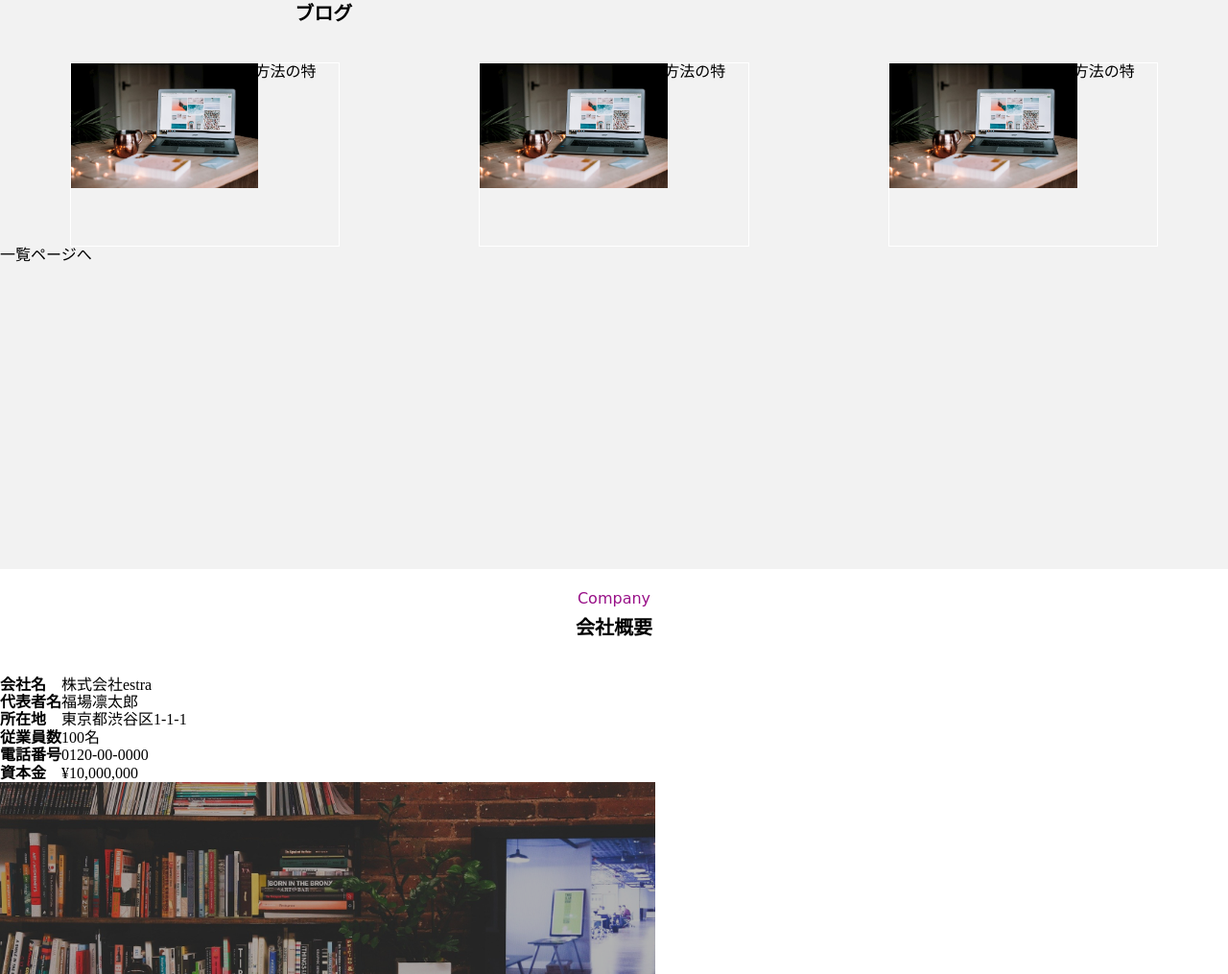
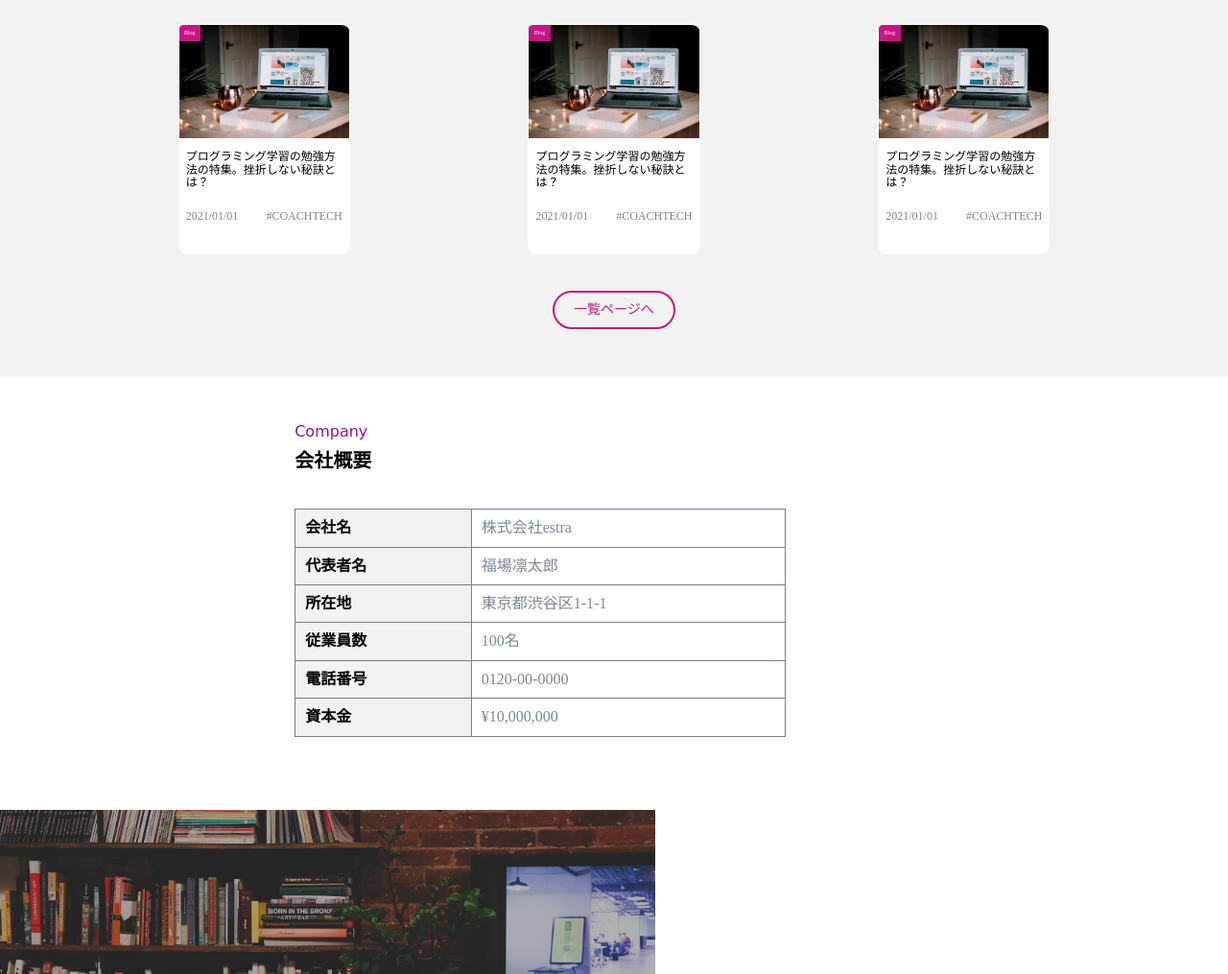
Before and after one commit to nisihara-yudai/seiteki_enshu02, a plain HTML site: page index.html in a window 1280 px wide. Shown: the part 2408-3423 px from the top of the page at 96% size. Drawn offline with Linux system fonts and the light colour scheme; a web font is replaced by a local one.

Commit message:
test10 commit

```diff
--- a/css/style.css
+++ b/css/style.css
@@ -119,7 +119,7 @@ span.news {
 
 .background {
     background: #f2f2f2;
-    height: 80vh;
+    height: 75vh;
 }
 
 .sub-title {
@@ -241,25 +241,123 @@ p.business01 {
     margin-right: -23%;
 }
 
+.background01 {
+    background: #f2f2f2;
+    height: 60vh;
+}
+
 .blogs {
     display: flex;
-    justify-content: space-around;
+    justify-content: space-evenly;
 }
 
 .blog {
     position: relative;
     border: 1px solid #fff;
-    height: 24vh;
-    width: 22%;
+    height: 30vh;
+    width: 14%;
+    background: #fff;
+    border-radius: 5%;
 }
 
 .blog_title {
     position: absolute;
     color: #fff;
     background: #C71585;
+    font-size: 5%;
+    padding: 3%;
+    top: 0;
+    left: 0;
+    z-index: 1;
+    border-top-left-radius: 21%;
 }
 
 img.pc_cafe {
-    width: 70%;
+    width: 100%;
     position: absolute;
+    border-top-left-radius: 5%;
+    border-top-right-radius: 5%;
 }
+
+.blog_paragraph {
+    margin-top: 70%;
+    font-size: 12px;
+    padding: 4%;
+}
+
+.sub-footer {
+    display: flex;
+    margin-top: 13%;
+    justify-content: space-between;
+    color: #778899;
+}
+
+.button {
+    border: 2px solid #C71585;
+    width: 10%;
+    margin: 3% auto;
+    text-align: center;
+    padding-top: 10px;
+    padding-bottom: 10px;
+    border-radius: 20px;
+    font-size: 14px;
+    color: #C71585;
+}
+
+.company_detail {
+    margin-bottom: 6%;
+}
+
+li.sub-title {
+    font-family: 'Sedgwick Ave', cursive;
+    color: #918;
+    margin-bottom: 10px;
+    list-style: none;
+    padding-top: 22px;
+    /* margin-left: 25%; */
+}
+
+li.title02 {
+    font-weight: bold;
+    font-size: 20px;
+    list-style: none;
+    /* text-align: center; */
+    /* margin-left: 24%; */
+    margin-bottom: 3%;
+}
+
+.sub-title3 {
+    font-family: 'Sedgwick Ave', cursive;
+    color: #918;
+    margin-bottom: 10px;
+    list-style: none;
+    padding-top: 22px;
+    margin-left: 24%;
+    margin-top: 2%;
+}
+
+.title04 {
+    font-weight: bold;
+    font-size: 20px;
+    text-align: left;
+    margin-left: 24%;
+    margin-bottom: 3%;
+}
+
+table.company_detail{
+    margin-left: 24%;
+    table-layout: auto;
+    width: 40%;
+}
+
+th.detail {
+    background: #f2f2f2;
+    border: 1px solid #708090;
+    padding: 10px;
+}
+
+td.detail_name {
+    color: #778899;
+    border: 1px solid #708090;
+    padding: 10px;
+}
--- a/index.html
+++ b/index.html
@@ -113,7 +113,7 @@
   </section>
 
   <section>
-    <div class="background">
+    <div class="background01">
       <div class="sub-title2">Blog</div>
       <div class="title03">ブログ</div>
       <div class="blogs">
@@ -122,21 +122,33 @@
           <img src="./img/blog__first.jpg" alt="" class="pc_cafe">
           <div class="blog_paragraph">
             <div class="process">プログラミング学習の勉強方法の特集。挫折しない秘訣とは？</div>
-            <div class="date">2021/01/01</div>
-            <div class="logo">#COACHTECH</div>
+            <div class="sub-footer">
+              <p class="date">2021/01/01</p>
+              <p class="logo">#COACHTECH</p>
+            </div>
           </div>
         </div>
         <div class="blog">
+          <div class="blog_title">Blog</div>
           <img src="./img/blog__first.jpg" alt="" class="pc_cafe">
+          <div class="blog_paragraph">
             <div class="process">プログラミング学習の勉強方法の特集。挫折しない秘訣とは？</div>
-          <div class="date">2021/01/01</div>
-          <div class="logo">#COACHTECH</div>
+            <div class="sub-footer">
+              <p class="date">2021/01/01</p>
+              <p class="logo">#COACHTECH</p>
+            </div>
+          </div>
         </div>
         <div class="blog">
+          <div class="blog_title">Blog</div>
           <img src="./img/blog__first.jpg" alt="" class="pc_cafe">
+          <div class="blog_paragraph">
             <div class="process">プログラミング学習の勉強方法の特集。挫折しない秘訣とは？</div>
-          <div class="date">2021/01/01</div>
-          <div class="logo">#COACHTECH</div>
+            <div class="sub-footer">
+              <p class="date">2021/01/01</p>
+              <p class="logo">#COACHTECH</p>
+            </div>
+          </div>
         </div>
       </div>
       <div class="button">一覧ページへ</div>
@@ -144,9 +156,11 @@
   </section>
 
   <section>
-    <div class="sub-title">Company</div>
-    <div class="title02">会社概要</div>
-    <table>
+    <div class="company_detail">
+      <div class="company_detail02">
+          <div class="sub-title3">Company</div>
+          <div class="title04">会社概要</div>
+          <table class="company_detail" border="1">
             <tr>
               <th class="detail">会社名</th>
               <td class="detail_name">株式会社estra</td>
@@ -172,6 +186,8 @@
               <td class="detail_name">¥10,000,000</td>
             </tr>
           </table>
+      </div>
+    </div>
   </section>
 
   <section>
```
Lines whose indentation alone changed are shown as unchanged.
